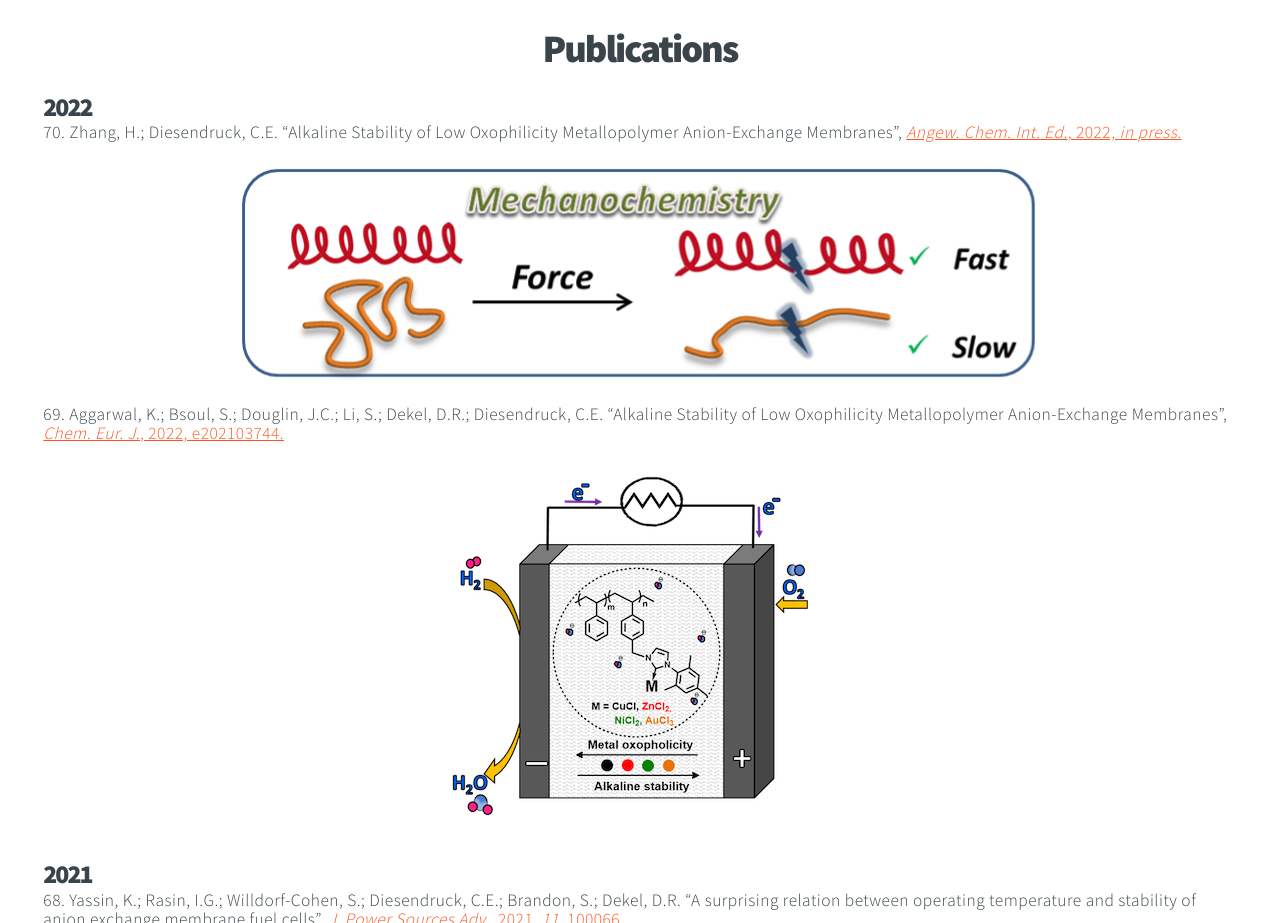
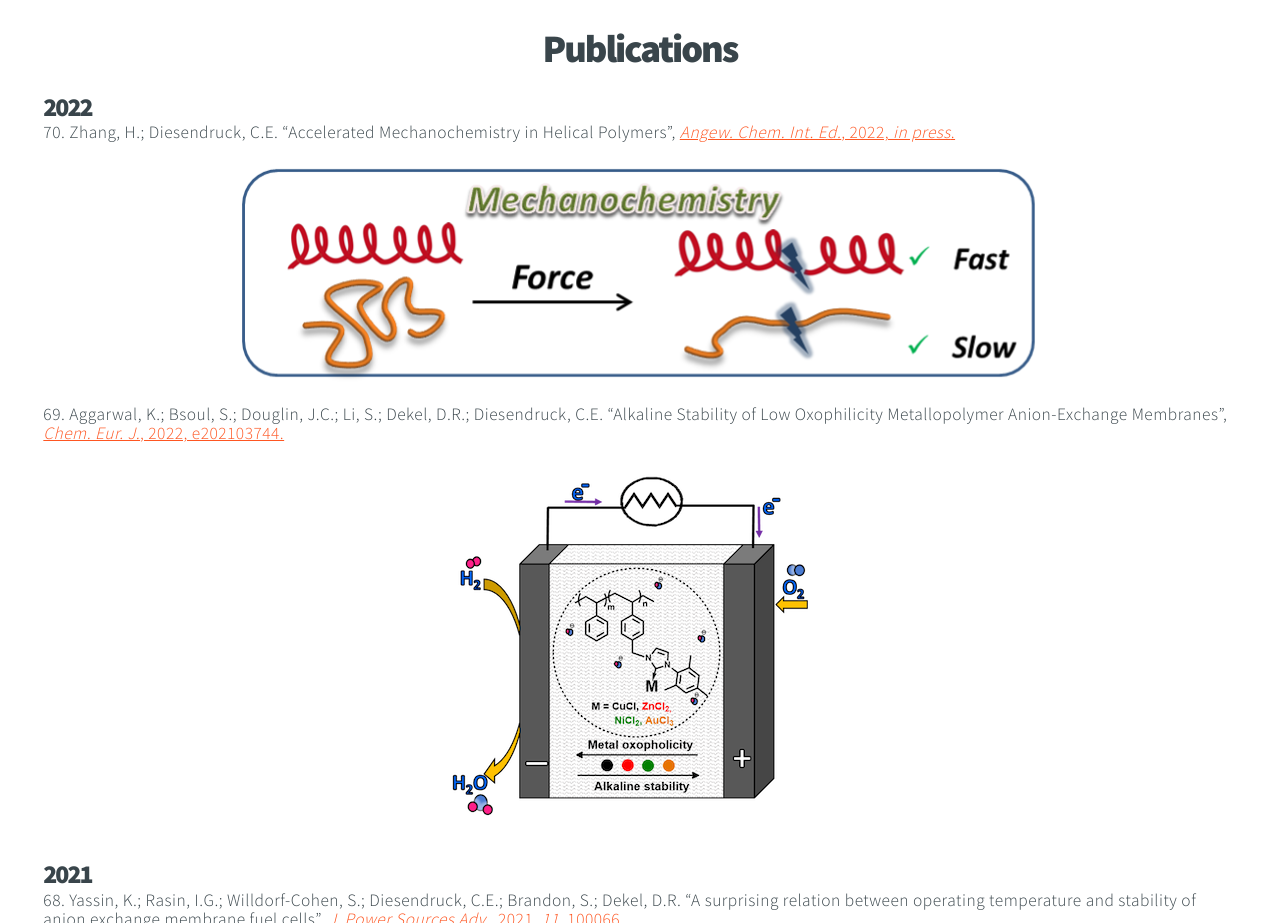
Before and after one commit to diesendrucklab/diesendrucklab.github.io, a plain HTML site: page index.html in a window 1280 px wide. Shown: the part 9240-10163 px from the top of the page. Drawn offline with Linux system fonts and the light colour scheme.

Commit message:
fixed paper 70

```diff
--- a/index.html
+++ b/index.html
@@ -496,7 +496,7 @@
 <!-- 					<img src="images/scheme.jpg" title="Research Cycle" alt="" /> -->
 						<h3>2022</h3>
 						<ul>
-							<li>70. Zhang, H.; Diesendruck, C.E. “Alkaline Stability of Low Oxophilicity Metallopolymer Anion-Exchange Membranes”, <a href="https://doi.org/10.1002/anie.202115325" target="_blank"><i>Angew. Chem. Int. Ed.</i>, 2022, <i>in press</i>.</a>
+							<li>70. Zhang, H.; Diesendruck, C.E. “Accelerated Mechanochemistry in Helical Polymers”, <a href="https://doi.org/10.1002/anie.202115325" target="_blank"><i>Angew. Chem. Int. Ed.</i>, 2022, <i>in press</i>.</a>
 							<img src="images/papers/70.png"/>
 							<li>69. Aggarwal, K.; Bsoul, S.; Douglin, J.C.; Li, S.; Dekel, D.R.; Diesendruck, C.E. “Alkaline Stability of Low Oxophilicity Metallopolymer Anion-Exchange Membranes”, <a href="https://doi.org/10.1002/chem.202103744" target="_blank"><i>Chem. Eur. J.</i>, 2022, e202103744.</a>
 							<img src="images/papers/69.png"/>
```
